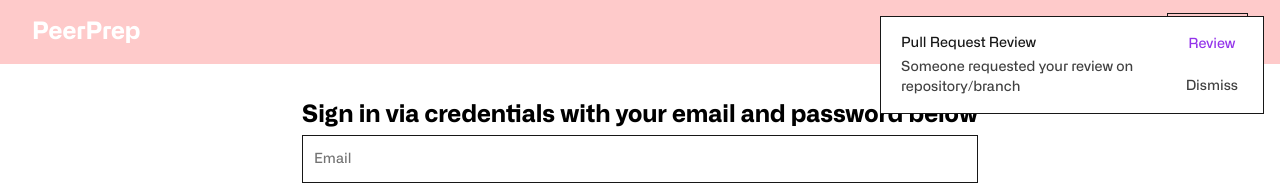
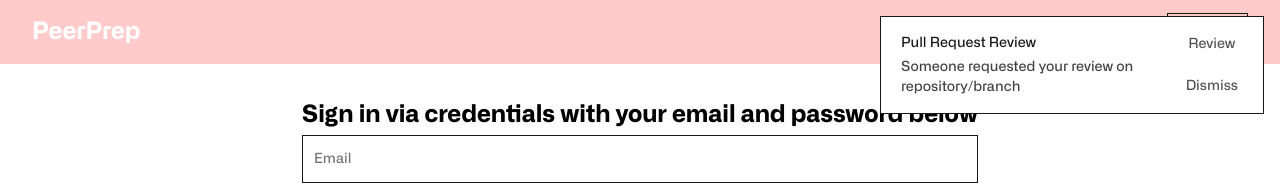
Before and after one commit to CS3219-AY2223S1/cs3219-project-ay2223s1-g42, a Next.js app in the folder frontend/: page / in a window 1280 px wide. Both pictures are taken after a click on the button "Click". Shown: the top 184 px of the page. Built offline with nearby package versions, Linux system fonts and the light colour scheme; no server answers; what tailwindcss-radix would draw is missing.

Commit message:
style: update toast focus and hover colors

```diff
--- a/frontend/src/components/base/toast/index.tsx
+++ b/frontend/src/components/base/toast/index.tsx
@@ -35,7 +35,7 @@ const Toast = (props: Props) => {
           "radix-swipe-end:animate-toast-swipe-out",
           "translate-x-radix-toast-swipe-move-x",
           "radix-swipe-cancel:translate-x-0 radix-swipe-cancel:duration-200 radix-swipe-cancel:ease-[ease]",
-          "focus:outline-none focus-visible:ring focus-visible:ring-purple-500 focus-visible:ring-opacity-75"
+          "focus:outline-none focus-visible:ring focus-visible:ring-neutral-800 focus-visible:ring-opacity-75"
         )}
       >
         <div className="flex">
@@ -55,7 +55,11 @@ const Toast = (props: Props) => {
               <div className="h-0 flex-1 flex">
                 <ToastPrimitive.Action
                   altText="view now"
-                  className="w-full border border-transparent px-3 py-2 flex items-center justify-center text-sm font-medium text-purple-600 hover:bg-neutral-50 focus:z-10 focus:outline-none focus-visible:ring focus-visible:ring-purple-500 focus-visible:ring-opacity-75"
+                  className="w-full border border-transparent px-3 py-2 flex items-center
+                  justify-center text-sm font-medium text-neutral-600 hover:bg-neutral-900
+                  hover:text-neutral-50 focus:z-10 focus:outline-none focus-visible:ring
+                  focus-visible:ring-neutral-800 focus-visible:ring-opacity-75 duration-200
+                  ease-out"
                   onClick={(e) => {
                     e.preventDefault();
                     window.open("https://github.com");
@@ -65,7 +69,13 @@ const Toast = (props: Props) => {
                 </ToastPrimitive.Action>
               </div>
               <div className="h-0 flex-1 flex">
-                <ToastPrimitive.Close className="w-full border border-transparent px-3 py-2 flex items-center justify-center text-sm font-medium text-neutral-700 hover:bg-neutral-50 focus:z-10 focus:outline-none focus-visible:ring focus-visible:ring-purple-500 focus-visible:ring-opacity-75">
+                <ToastPrimitive.Close
+                  className="w-full border border-transparent px-3 py-2 flex items-center
+                  justify-center text-sm font-medium text-neutral-600 hover:bg-neutral-200
+                  hover:text-neutral-800 focus:z-10 focus:outline-none focus-visible:ring
+                  focus-visible:ring-neutral-800 focus-visible:ring-opacity-75 duration-200
+                  ease-out"
+                >
                   Dismiss
                 </ToastPrimitive.Close>
               </div>
```
